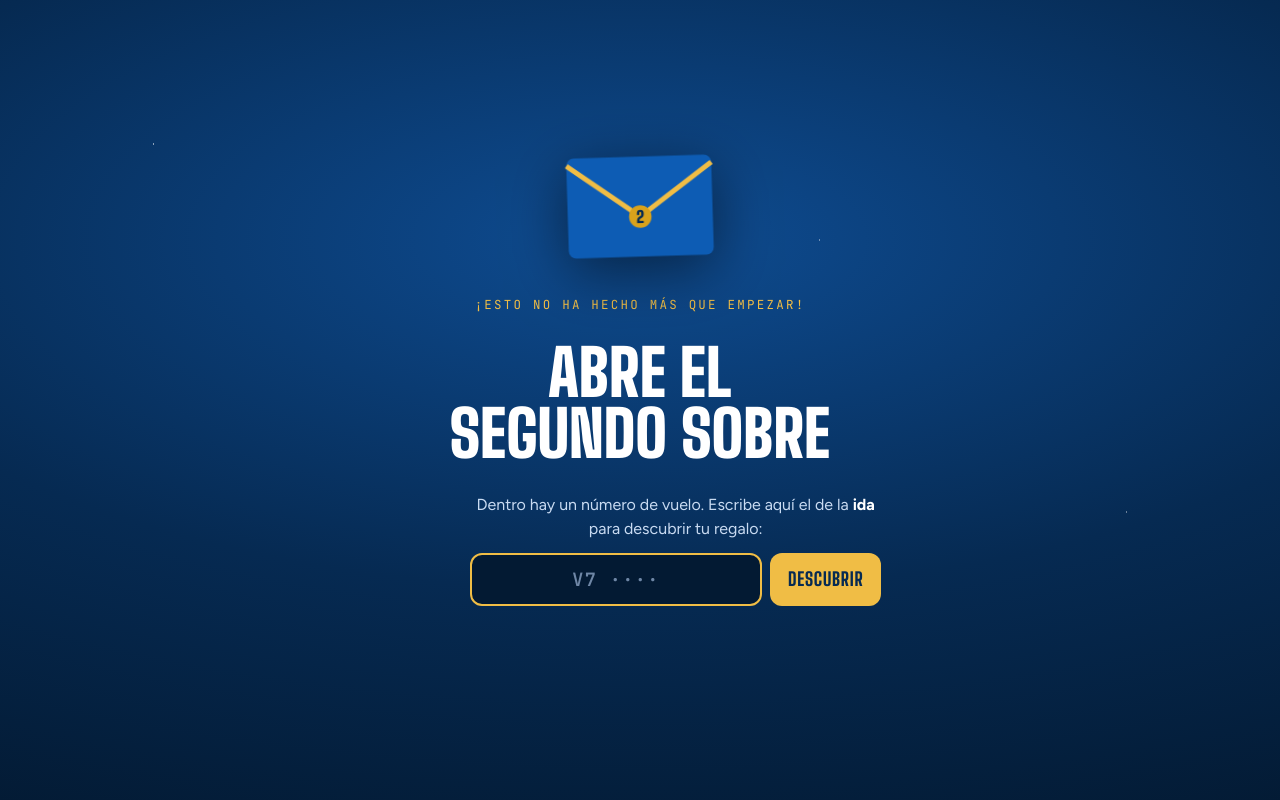
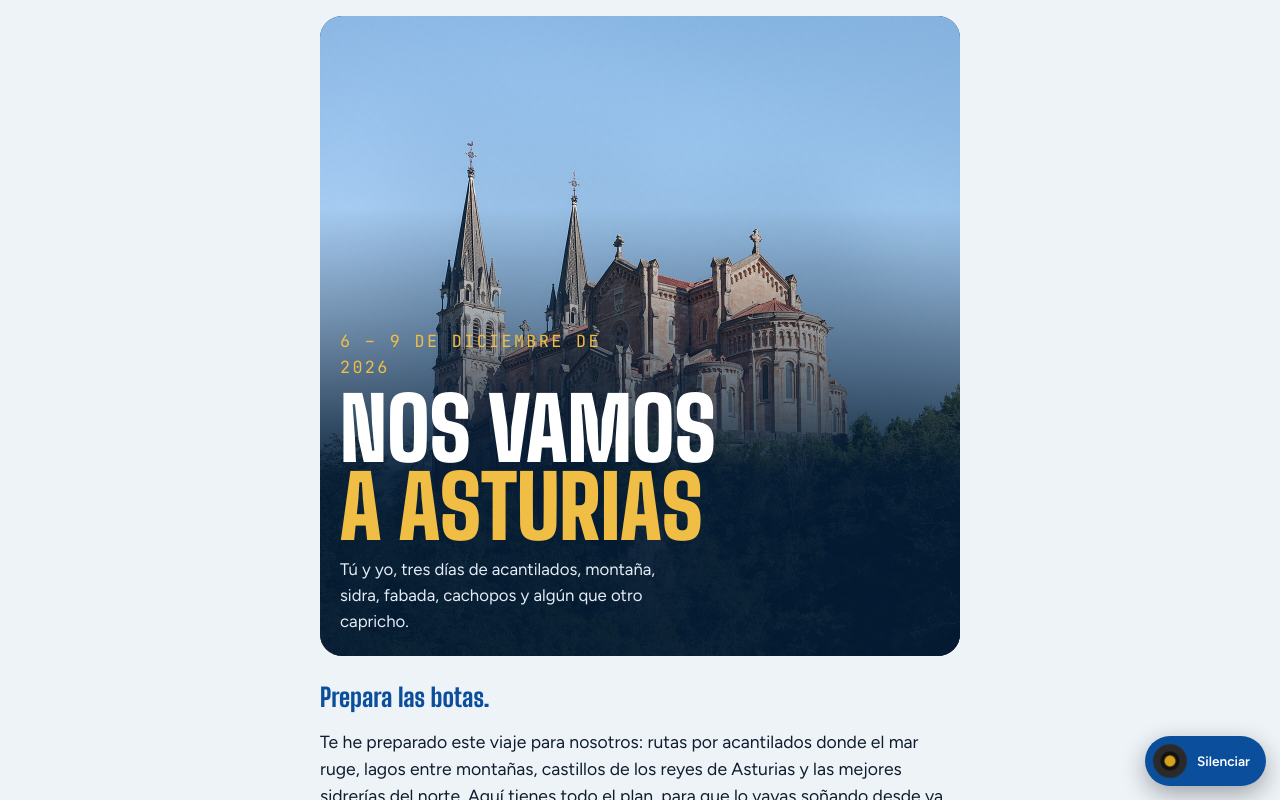
Before and after one commit to pablojordanprofe/sorpresa, a plain HTML site: page index.html in a window 1280 px wide. Both pictures are taken after a click on the button "40". Shown: the top 800 px of the page. Drawn offline with Linux system fonts and the light colour scheme.

Commit message:
Vuelve a la versión de un solo paso (sin pantalla del segundo sobre)
Co-Authored-By: Claude Opus 5.5 <noreply@anthropic.com>

```diff
--- a/index.html
+++ b/index.html
@@ -5,11 +5,6 @@
 <meta name="viewport" content="width=device-width, initial-scale=1, viewport-fit=cover">
 <meta name="robots" content="noindex, nofollow">
 <style>:root{padding-top:env(safe-area-inset-top,0px);padding-bottom:env(safe-area-inset-bottom,0px)}body{margin:0;font-size:14px}img{max-width:100%}[hidden]{display:none!important}</style><title>Rumbo a Asturias</title>
-<meta name="claude:viewport-fit-sides" content="cover">
-<link rel="preconnect" href="https://fonts.googleapis.com">
-<link rel="preconnect" href="https://fonts.gstatic.com" crossorigin>
-<link rel="stylesheet" href="https://fonts.googleapis.com/css2?family=Big+Shoulders+Display:wght@700;800;900&family=Figtree:wght@400;500;600;700&family=JetBrains+Mono:wght@400;600&display=swap">
-<title>Rumbo a Asturias</title>
 <meta name="claude:viewport-fit-sides" content="cover">
 <link rel="preconnect" href="https://fonts.googleapis.com">
 <link rel="preconnect" href="https://fonts.gstatic.com" crossorigin>
@@ -69,22 +64,6 @@ img{display:block;max-width:100%}
   radial-gradient(1px 1px at 50% 86%,#fff6 50%,transparent 51%)}
 .gift-kicker{font-family:var(--mono);font-size:.78rem;line-height:1.7;letter-spacing:.18em;text-transform:uppercase;color:#f0bd45}
 .tag-card{font-weight:600;font-size:.85rem!important}
-
-/* Second envelope screen */
-.sobre{z-index:51;transition:opacity .6s ease, visibility 0s linear .6s}
-.sobre .env{width:150px;height:auto;filter:drop-shadow(0 14px 30px #0008)}
-@media (prefers-reduced-motion:no-preference){.sobre:not(.open) .env{animation:float 3s ease-in-out infinite}@keyframes float{50%{transform:translateY(-8px) rotate(-2deg)}}}
-.code-form{display:grid;gap:12px;width:100%;max-width:340px;position:relative}
-.code-form label{font-size:1rem;color:#c9dbf2;line-height:1.5}
-.code-form label b{color:#fff}
-.code-row{display:flex;gap:8px}
-.code-row input{flex:1;min-width:0;font:600 1.15rem var(--mono);letter-spacing:.08em;text-transform:uppercase;text-align:center;padding:12px;border-radius:12px;border:2px solid #f0bd45;background:#031a33;color:#fff}
-.code-row input::placeholder{color:#6f87a6}
-.code-row button{flex:none;font:800 1.15rem var(--display);text-transform:uppercase;letter-spacing:.04em;padding:0 18px;border-radius:12px;border:0;background:#f0bd45;color:#062a52;cursor:pointer}
-.code-msg{min-height:1.4em;font-size:.95rem;color:#f0bd45}
-.skip{background:none;border:0;color:#9fb1c6;text-decoration:underline;font:inherit;font-size:.85rem;cursor:pointer}
-.shake{animation:shake .4s}
-@keyframes shake{20%,60%{transform:translateX(-8px)}40%,80%{transform:translateX(8px)}}
 
 /* Music toggle */
 .music{position:fixed;z-index:40;right:calc(14px + env(safe-area-inset-right,0px));bottom:calc(14px + env(safe-area-inset-bottom,0px));
@@ -223,6 +202,7 @@ footer .big span{color:var(--gold)}
 </head>
 <body>
 
+
 <!-- Gift intro -->
 <div class="gift" id="gift" role="dialog" aria-label="Sorpresa">
   <div class="stars"></div>
@@ -234,26 +214,6 @@ footer .big span{color:var(--gold)}
     <span class="tag-card">40</span>
   </button>
   <p class="hint">Abre el regalo de <b>tus 40</b></p>
-</div>
-<div class="gift sobre" id="sobre" role="dialog" aria-label="Segundo sobre" hidden>
-  <div class="stars"></div>
-  <svg class="env" viewBox="0 0 120 84" aria-hidden="true">
-    <rect x="2" y="2" width="116" height="80" rx="6" fill="#0d5cb4"/>
-    <path d="M2 8 L60 50 L118 8" fill="none" stroke="#f0bd45" stroke-width="4" stroke-linejoin="round"/>
-    <circle cx="60" cy="50" r="9" fill="#d9a21b"/>
-    <text x="60" y="55" text-anchor="middle" font-family="Big Shoulders Display, Impact, sans-serif" font-weight="900" font-size="13" fill="#062a52">2</text>
-  </svg>
-  <p class="gift-kicker">¡Esto no ha hecho más que empezar!</p>
-  <p class="gift-title">Abre el<br>segundo sobre</p>
-  <form class="code-form" id="codeForm" autocomplete="off">
-    <label for="codeInput">Dentro hay un número de vuelo. Escribe aquí el de la <b>ida</b> para descubrir tu regalo:</label>
-    <div class="code-row">
-      <input id="codeInput" inputmode="text" placeholder="V7 ····" aria-describedby="codeMsg">
-      <button type="submit">Descubrir</button>
-    </div>
-    <p class="code-msg" id="codeMsg" aria-live="polite"></p>
-    <button type="button" class="skip" id="skipCode" hidden>Entrar sin el código</button>
-  </form>
 </div>
 <canvas id="confetti" hidden></canvas>
 <audio id="unlock" src="silencio.wav" loop playsinline preload="auto"></audio>
@@ -656,14 +616,10 @@ footer .big span{color:var(--gold)}
   /* Gift */
   var gift=document.getElementById('gift'), btn=document.getElementById('openGift'), canvas=document.getElementById('confetti');
   var reduce=window.matchMedia&&window.matchMedia('(prefers-reduced-motion: reduce)').matches;
-  /* Fases: '' = caja cerrada, 'sobre' = esperando el segundo sobre, 'listo' = viaje descubierto */
-  var PHASE='regalo-fase', sobre=document.getElementById('sobre');
-  var phase=''; try{phase=localStorage.getItem(PHASE)||'';}catch(e){}
-  function setPhase(p){phase=p; try{localStorage.setItem(PHASE,p);}catch(e){}}
+  var OPENED='asturias-regalo-abierto';
+  var opened=false; try{opened=localStorage.getItem(OPENED)==='1';}catch(e){}
   var musicBtn=document.getElementById('music'), musicLabel=document.getElementById('musicLabel');
-  if(phase==='listo'){gift.classList.add('open');gift.hidden=true;musicBtn.hidden=false;}
-  else if(phase==='sobre'){gift.classList.add('open');gift.hidden=true;sobre.hidden=false;document.body.classList.add('locked');}
-  else {document.body.classList.add('locked');}
+  if(opened){gift.classList.add('open');gift.hidden=true;musicBtn.hidden=false;} else {document.body.classList.add('locked');}
 
   /* ---- Asturias, patria querida: gaita, roncón y tambor (Web Audio) ---- */
   var ctx=null, master=null, playing=false, nextStart=0, timer=null;
@@ -713,41 +669,20 @@ footer .big span{color:var(--gold)}
     });
   }
   var unlock=document.getElementById('unlock');
-  function ensureAudio(){
+  function startMusic(){
     /* iPhone: pasar a modo "reproducción" para que suene aunque el móvil esté en silencio */
     try{ if(navigator.audioSession){ navigator.audioSession.type='playback'; } }catch(e){}
     try{ unlock.muted=false; unlock.volume=1; var pp=unlock.play(); if(pp&&pp['catch']){pp['catch'](function(){});} }catch(e){}
     try{
       if(!ctx){
-        var AC=window.AudioContext||window.webkitAudioContext; if(!AC)return false;
+        var AC=window.AudioContext||window.webkitAudioContext; if(!AC)return;
         ctx=new AC(); master=ctx.createGain(); master.gain.value=0.5; master.connect(ctx.destination);
+        drone(); nextStart=ctx.currentTime+0.6;
+        timer=setInterval(function(){ if(playing && ctx.currentTime>nextStart-2){ nextStart=scheduleTune(nextStart)+BEAT*2; } },300);
       }
       /* nota inaudible inmediata dentro del toque, para despertar el audio en móviles */
       var b=ctx.createBuffer(1,1,22050), s=ctx.createBufferSource(); s.buffer=b; s.connect(ctx.destination); s.start(0);
-      ctx.resume(); return true;
-    }catch(e){ return false; }
-  }
-  /* Fanfarria neutra al abrir la caja (sin pistas del destino) */
-  function fanfare(){
-    if(!ensureAudio())return;
-    try{
-      var t=ctx.currentTime+0.05, notes=[[523.25,.12],[659.25,.12],[783.99,.12],[1046.5,.5]];
-      notes.forEach(function(n){
-        var o=ctx.createOscillator(),g=ctx.createGain(); o.type='triangle'; o.frequency.value=n[0];
-        g.gain.setValueAtTime(0,t); g.gain.linearRampToValueAtTime(0.35,t+0.01); g.gain.exponentialRampToValueAtTime(0.001,t+n[1]+0.25);
-        o.connect(g); g.connect(master); o.start(t); o.stop(t+n[1]+0.3); t+=n[1];
-      });
-    }catch(e){}
-  }
-  var tuneStarted=false;
-  function startMusic(){
-    if(!ensureAudio())return;
-    try{
-      if(!tuneStarted){
-        tuneStarted=true; drone(); nextStart=ctx.currentTime+0.6;
-        timer=setInterval(function(){ if(playing && ctx.currentTime>nextStart-2){ nextStart=scheduleTune(nextStart)+BEAT*2; } },300);
-      }
-      playing=true;
+      ctx.resume(); playing=true;
       if(ctx.currentTime>nextStart-2){ nextStart=scheduleTune(Math.max(nextStart,ctx.currentTime+0.3))+BEAT*2; }
       musicBtn.classList.add('playing'); musicBtn.setAttribute('aria-pressed','true'); musicLabel.textContent='Silenciar';
     }catch(e){}
@@ -783,40 +718,20 @@ footer .big span{color:var(--gold)}
   function open(){
     if(gift.classList.contains('open'))return;
     gift.classList.add('open');
-    fanfare();
+    startMusic();
     confetti();
-    setPhase('sobre');
-    setTimeout(function(){gift.hidden=true;sobre.classList.remove('open');sobre.hidden=false;}, reduce?50:1700);
+    try{localStorage.setItem(OPENED,'1');}catch(e){}
+    setTimeout(function(){gift.hidden=true;musicBtn.hidden=false;document.body.classList.remove('locked');window.scrollTo(0,0);}, reduce?50:1700);
   }
   btn.addEventListener('click',open);
 
-  /* Segundo sobre: el número del vuelo de ida (V7 3585) desbloquea el viaje */
-  var form=document.getElementById('codeForm'), input=document.getElementById('codeInput'), msg=document.getElementById('codeMsg'), skip=document.getElementById('skipCode'), fails=0;
-  function reveal(){
-    setPhase('listo');
-    sobre.classList.add('open');
-    startMusic();
-    confetti();
-    setTimeout(function(){sobre.hidden=true;musicBtn.hidden=false;document.body.classList.remove('locked');window.scrollTo(0,0);}, reduce?50:700);
-  }
-  form.addEventListener('submit',function(ev){
-    ev.preventDefault();
-    var v=(input.value||'').toUpperCase().replace(/[^A-Z0-9]/g,'');
-    if(v==='3585'||v==='V73585'){ msg.textContent='¡Correcto!'; input.blur(); reveal(); return; }
-    fails++;
-    msg.textContent= fails<2 ? 'Mmm, ese no es. Busca el vuelo de IDA en tu billete.' : 'Pista: empieza por V7 y está en la fila de la IDA.';
-    form.classList.remove('shake'); void form.offsetWidth; form.classList.add('shake');
-    if(fails>=3) skip.hidden=false;
-  });
-  skip.addEventListener('click',reveal);
-
   document.getElementById('again').addEventListener('click',function(){
-    stopMusic(); musicBtn.hidden=true; setPhase(''); fails=0; input.value=''; msg.textContent=''; skip.hidden=true;
-    sobre.hidden=true; sobre.classList.remove('open');
+    stopMusic(); musicBtn.hidden=true;
     gift.hidden=false; document.body.classList.add('locked'); window.scrollTo(0,0);
     requestAnimationFrame(function(){requestAnimationFrame(function(){gift.classList.remove('open');});});
   });
 })();
 </script>
+
 </body>
 </html>
```
